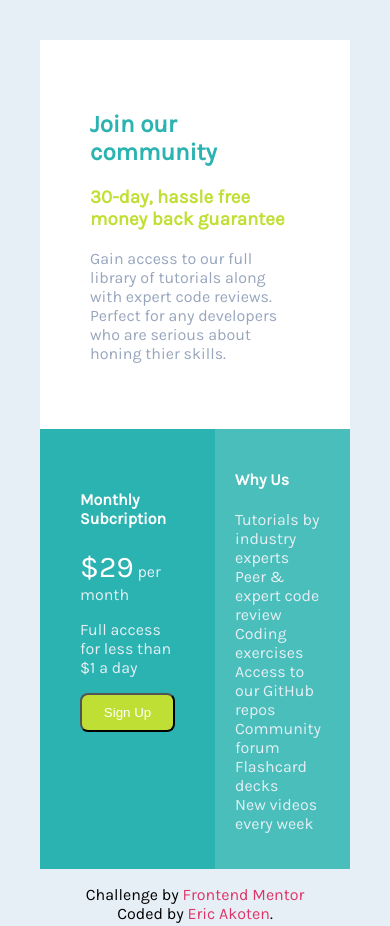
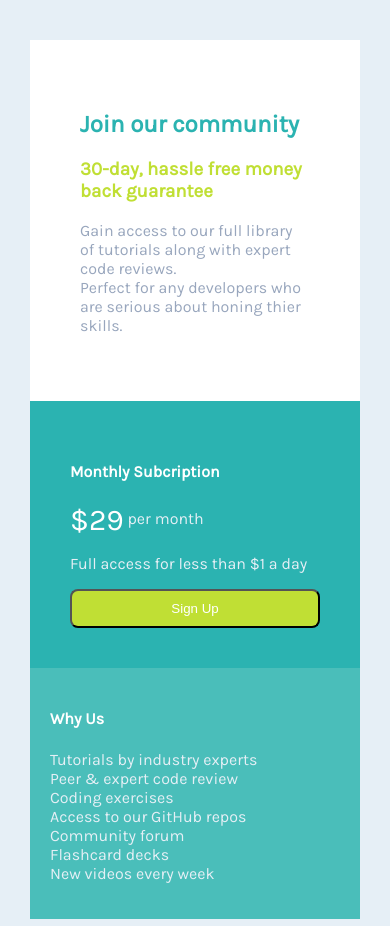
Before and after one commit to AceKahuna/Single-Price-Grid, a plain HTML site: page index.html in a window 390 px wide. Shown: the top 926 px of the page. Drawn offline with Linux system fonts and the light colour scheme.

Commit message:
second commit

```diff
--- a/index.css
+++ b/index.css
@@ -32,11 +32,17 @@ body{
     font-size: 16px;
 }
 
+@media screen and (max-width:750px){
+    .second{
+        flex-direction: column;
+    }
+}
 
 .second{
     display: flex;
     color: #ffffff;
     margin: 0;
+    overflow: hidden;
 }
 
 /*left section*/
@@ -44,19 +50,16 @@ body{
     background-color: #2bb3b1;
     padding: 40px;
     color: hsl(204, 43%, 93%);
-    width: 50%;
+    width: 100%;
 }
 
 .left > h4{
     color: white;
 }
 
-.price > span{
+.price{
     color: #ffffff;
     font-size: 30px;
-}
-
-.price{
     vertical-align: middle;
 }
 
@@ -66,12 +69,13 @@ button{
     color: white;
     margin: 0 auto;
     border-radius: 8px;
-    width: 100%;
+    width: 250px;
 }
 
-button :hover{
-    color: chocolate;
 
+button.sign-up:hover {
+    background-color: chocolate;
+    transition: 0.85;
 }
 
 /*right seticon*/
@@ -79,7 +83,7 @@ button :hover{
     background-color: #4abeba;
     padding: 20px;
     color:#ffffff;
-    width: 50%;
+    width: 100%;
 }
 
 .right > p {
--- a/index.html
+++ b/index.html
@@ -24,14 +24,14 @@
             <section class="left">
                 <h4>Monthly Subcription</h4>
 
-                    <p class="price">
-                        <span>&dollar;29</span>
-                        per month
-                    </p>
+                    <div>
+                        <span class="price">&dollar;29</span>
+                        <span>per month</span>
+                    </div>
 
                     <p>Full access for less than &dollar;1 a day</p>
 
-                 <button>Sign Up</button>
+                 <button class="sign-up">Sign Up</button>
             </section>
 
             <section class="right">
@@ -54,8 +54,6 @@
                 Coded by <a href="#">Eric Akoten</a>.
               </p>
         </footer>
-
-
     </div>
 </body>
 </html>
```
